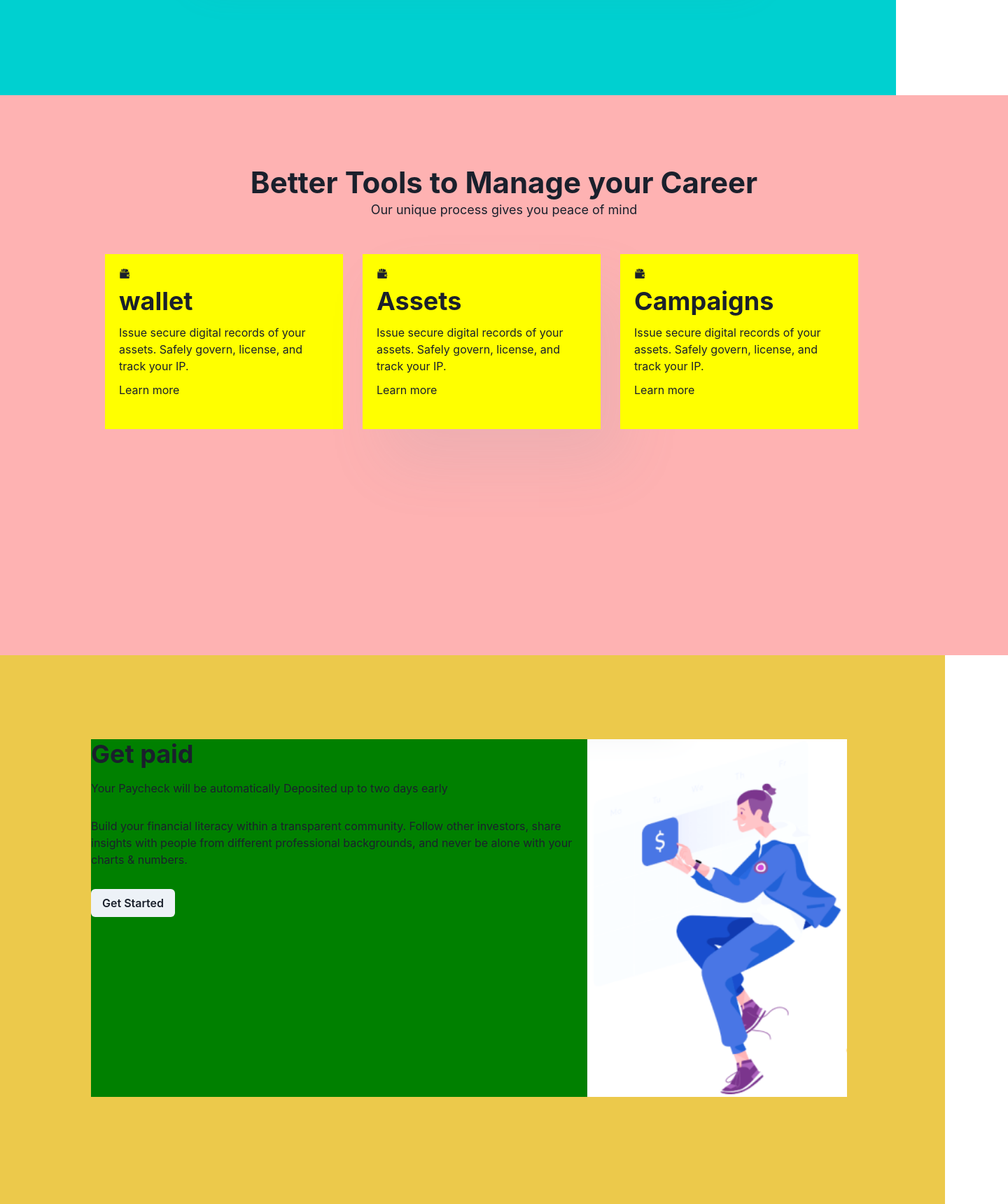
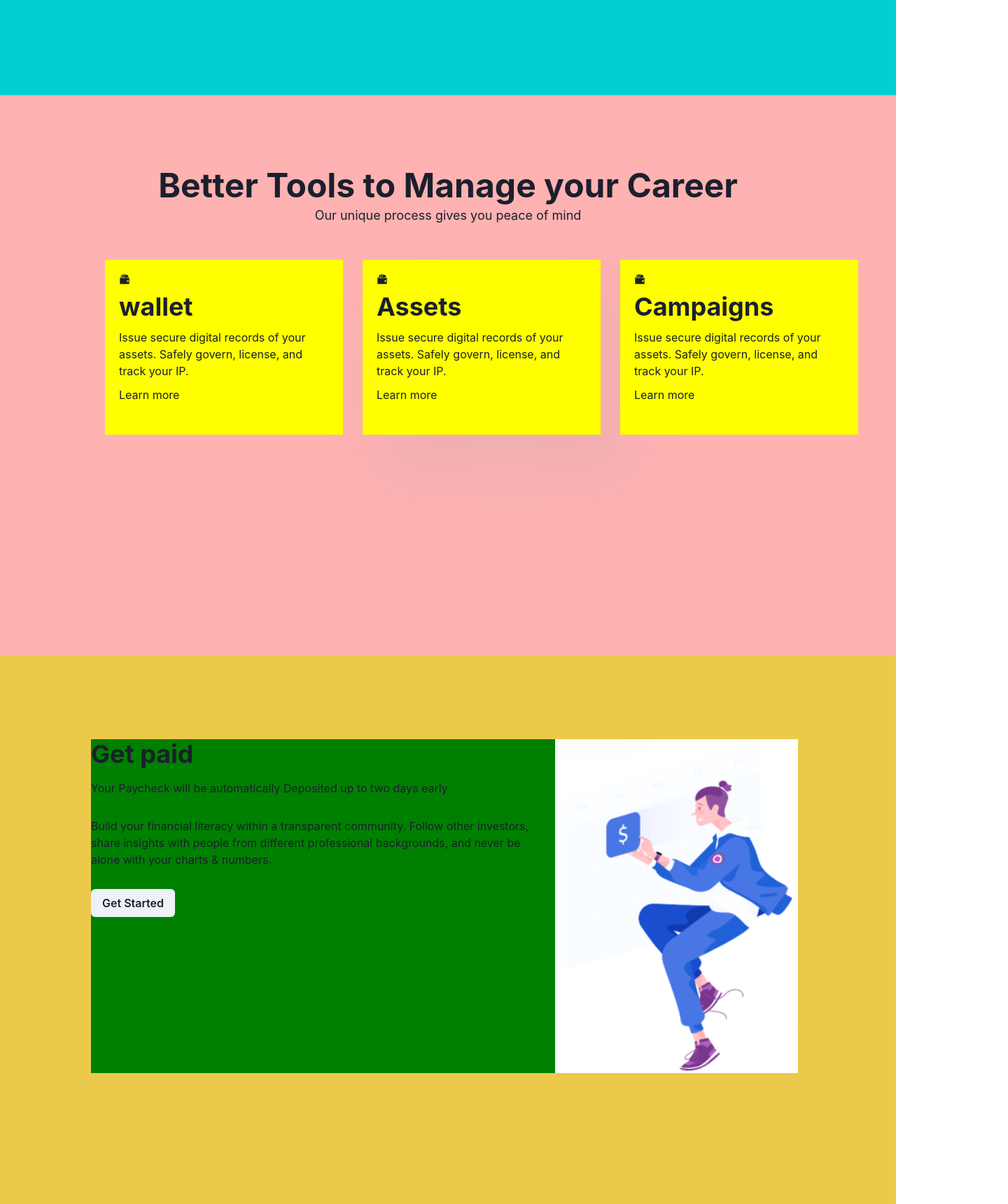
Before and after one commit to TGod-Ajayi/Phoenix-Horizon, a Next.js app: page / in a window 1280 px wide. Shown: the part 720-2440 px from the top of the page at 70% size, 1440 px wide, since content can reach past the window. Built offline with nearby package versions, Linux system fonts and the light colour scheme.

Commit message:
Res Sec 2.

```diff
--- a/components/Hero.tsx
+++ b/components/Hero.tsx
@@ -31,7 +31,7 @@ export default function Hero() {
               <Button bg={"#00D0D0"} borderRadius='full' leftIcon={<PlayIcon h={4} w={4} color={'gray.300'} />} >Watch our video</Button>
               </HStack>
             </Box>
-            <Box mr={{base: '10', lg: '120'}} mt={{base:'20',lg:'50'}} ml={{base:'10',lg:'60'}} >
+            <Box mr={{base: '10', lg: '120'}} mt={{base:'20',lg:'50'}} ml={{base:'10',lg:'60'}} mb={{base: '10'}}>
               <Image src={mockup} alt="Mobile Image" width={300} height={250} />
             </Box>
           </Flex>
--- a/components/Section2.tsx
+++ b/components/Section2.tsx
@@ -6,13 +6,17 @@ import {GiWallet} from 'react-icons/gi'
 
 export default function Section2() {
   return (
-         <Box as={'section'} w={"8xl"} minH={'100vh'} pt={"100px"} bg={"red.200"}>
+         <Box as={'section'} maxW={"8xl"} minH={'100vh'} pt={{base:"10px", lg: "100px"}} bg={"red.200"}>
             <Box textAlign={'center'} mb={"50px"}>
-            <Heading fontSize={"42px"}>Better Tools to Manage your Career</Heading>
-            <Text fontSize={"18px"}> Our unique process gives you peace of mind</Text>
+            <Heading fontSize={{ base: 'xl', md: '4xl', lg: '5xl' }}>Better Tools to Manage your Career</Heading>
+            <Text fontSize={{ base: 'sm', md: 'md', lg: 'lg' }}> Our unique process gives you peace of mind</Text>
             </Box>
             <Flex justify="space-between" >
-            <Stack spacing={7} direction = {['column', 'column', 'row']} textAlign= {['center', 'center', 'left']} ml={"150px"} mr={"30px"}>
+            <Stack spacing={7} direction = {['column', 'column', 'row']} textAlign= {['center', 'center', 'left']}
+             ml={{base:'90px', lg: "150px"}}
+            mr={{base:'10px', lg:"30px"}}
+            mb={{base: '10px'}}
+            >
                 <Box  p={"20px"} h={"250px"} w={"340px"} bg={"yellow"}>
 
                         <GiWallet />
--- a/components/Section3.tsx
+++ b/components/Section3.tsx
@@ -5,7 +5,7 @@ import illu3 from "../public/illustration3.png"
 
 export default function Section3() {
   return (
-    <Box as={'section'} w={"1350px"} bg={"yellow.400"} h={"800px"} pt={"20px"}>
+    <Box as={'section'} maxW={"8xl"} minH={'100vh'} bg={"yellow.400"} pt={"20px"}>
         <Flex justify="space-between" mt={100}>
             <Box ml={"130"} w={"574"} bg={"green"} pr={"10px"}>
             <Heading >Get paid</Heading>
```
